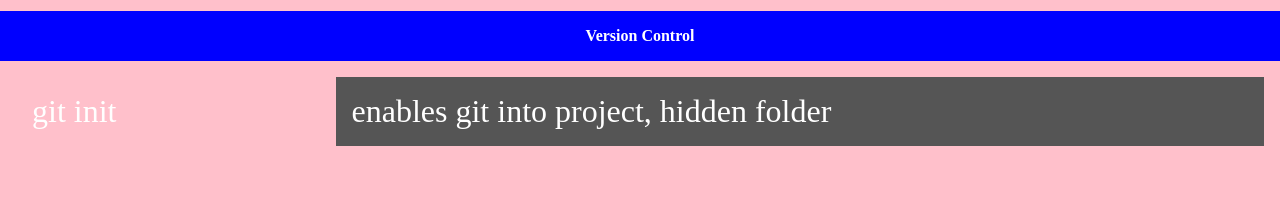
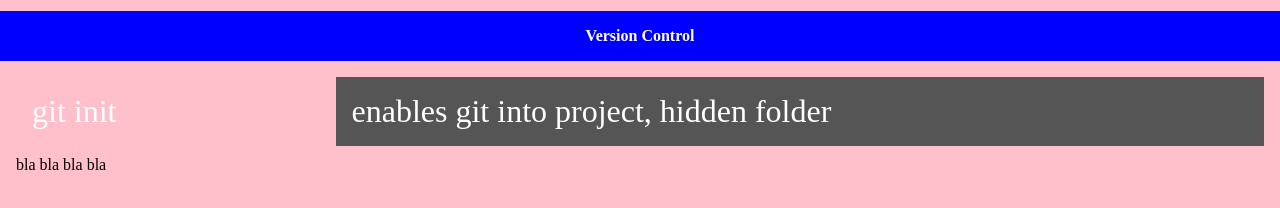
Before and after one commit to TobiasKjernell/version-control, a plain HTML site: page index.html in a window 1280 px wide. Drawn offline with Linux system fonts and the light colour scheme.

Commit message:
bla bla update

```diff
--- a/index.html
+++ b/index.html
@@ -13,6 +13,11 @@
     <main class="git-commands">
         <div class="git-commands__command">git init</div>
         <div class="git-commands__effect">enables git into project, hidden folder</div>
+        bla bla
+        bla bla
+
+
     </main>
 </body>
+
 </html>
```
